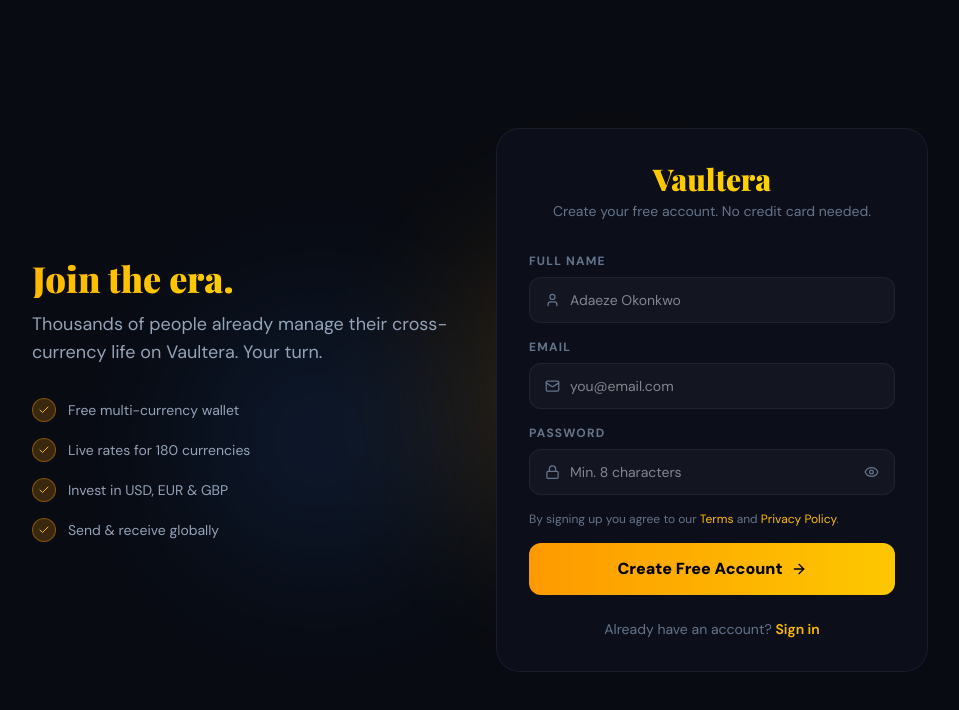
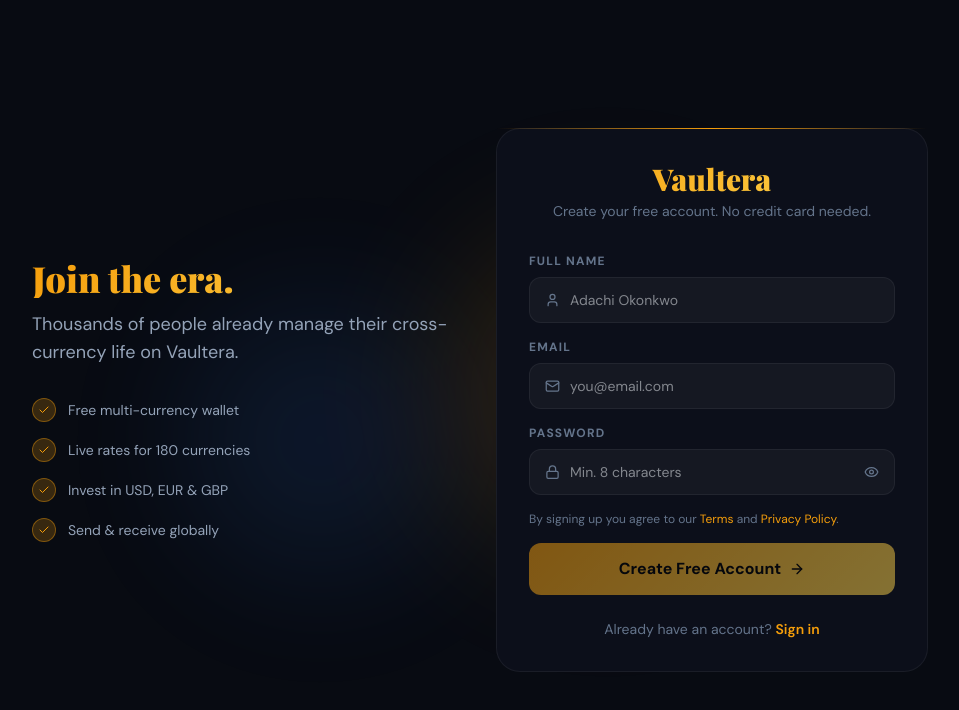
Before and after one commit to Codegoddexx/Vaultera, a Next.js app in the folder vaultera/: page /auth/register in a window 1280 px wide. Shown: the top 710 px of the page, without its empty margins (160-1119 px from the left). Built offline with nearby package versions, Linux system fonts and the light colour scheme; a web font is replaced by a local one.

Commit message:
feat: globe loader on all API call buttons

```diff
--- a/vaultera/src/app/auth/register/page.tsx
+++ b/vaultera/src/app/auth/register/page.tsx
@@ -2,44 +2,68 @@
 import { useState } from "react";
 import { motion } from "framer-motion";
 import Link from "next/link";
+import { useRouter } from "next/navigation";
 import { Eye, EyeOff, Mail, Lock, User, ArrowRight, Check } from "lucide-react";
+import PageLoader from "@/components/layout/PageLoader";
 
-const PERKS = ["Free multi-currency wallet", "Live rates for 180 currencies", "Invest in USD, EUR & GBP", "Send & receive globally"];
+const PERKS = [
+  "Free multi-currency wallet",
+  "Live rates for 180 currencies",
+  "Invest in USD, EUR & GBP",
+  "Send & receive globally",
+];
 
 export default function RegisterPage() {
+  const router = useRouter();
   const [show, setShow] = useState(false);
+  const [loading, setLoading] = useState(false);
   const [form, setForm] = useState({ name: "", email: "", password: "" });
 
+  const handleRegister = async () => {
+    if (!form.name || !form.email || !form.password) return;
+    setLoading(true);
+    await new Promise(r => setTimeout(r, 1500));
+    router.push("/dashboard");
+  };
+
   return (
-    <div className="min-h-screen flex items-center justify-center px-4 py-12 relative"
+    <>
+      <PageLoader show={loading} />
+
+      <div className="min-h-screen flex items-center justify-center px-4 py-12"
         style={{ background: "var(--bg-primary)" }}>
 
-      <div className="absolute inset-0 pointer-events-none overflow-hidden">
+        <div className="fixed inset-0 pointer-events-none overflow-hidden">
           <div className="absolute top-1/4 right-1/4 w-96 h-96 rounded-full blur-3xl opacity-20"
-          style={{ background: "radial-gradient(circle, #F59E0B, transparent)" }} />
+            style={{ background: "radial-gradient(circle, var(--gold), transparent)" }} />
           <div className="absolute bottom-1/4 left-1/4 w-80 h-80 rounded-full blur-3xl opacity-15"
-          style={{ background: "radial-gradient(circle, #3B82F6, transparent)" }} />
+            style={{ background: "radial-gradient(circle, var(--blue), transparent)" }} />
         </div>
 
         <div className="relative w-full max-w-4xl grid grid-cols-1 lg:grid-cols-2 gap-8 items-center">
 
-        {/* Left — perks */}
+          {/* Left perks */}
           <motion.div initial={{ opacity: 0, x: -30 }} animate={{ opacity: 1, x: 0 }}
             transition={{ duration: 0.7 }} className="hidden lg:block">
-          <div className="text-4xl font-black mb-3 bg-gradient-to-r from-amber-400 to-yellow-300 bg-clip-text text-transparent"
+            <div className="text-4xl font-black mb-3 gold-text"
               style={{ fontFamily: "var(--font-playfair)" }}>
               Join the era.
             </div>
             <p className="text-lg mb-8" style={{ color: "var(--text-secondary)" }}>
-            Thousands of people already manage their cross-currency life on Vaultera. Your turn.
+              Thousands of people already manage their cross-currency life on Vaultera.
             </p>
             <div className="space-y-4">
               {PERKS.map((perk, i) => (
-              <motion.div key={perk} initial={{ opacity: 0, x: -20 }} animate={{ opacity: 1, x: 0 }}
+                <motion.div key={perk}
+                  initial={{ opacity: 0, x: -20 }} animate={{ opacity: 1, x: 0 }}
                   transition={{ delay: 0.2 + i * 0.1 }}
                   className="flex items-center gap-3">
-                <div className="w-6 h-6 rounded-full bg-amber-500/20 border border-amber-500/40 flex items-center justify-center shrink-0">
-                  <Check size={12} className="text-amber-400" />
+                  <div className="w-6 h-6 rounded-full flex items-center justify-center shrink-0"
+                    style={{
+                      background: "color-mix(in srgb, var(--gold) 20%, transparent)",
+                      border: "1px solid color-mix(in srgb, var(--gold) 40%, transparent)",
+                    }}>
+                    <Check size={12} style={{ color: "var(--gold)" }} />
                   </div>
                   <span className="text-sm" style={{ color: "var(--text-secondary)" }}>{perk}</span>
                 </motion.div>
@@ -47,60 +71,58 @@ export default function RegisterPage() {
             </div>
           </motion.div>
 
-        {/* Right — form */}
+          {/* Right form */}
           <motion.div initial={{ opacity: 0, y: 30 }} animate={{ opacity: 1, y: 0 }}
             transition={{ duration: 0.7 }} className="relative">
-          <div className="absolute inset-x-0 top-0 h-px bg-gradient-to-r from-transparent via-amber-500/50 to-transparent rounded-t-3xl" />
-          <div className="rounded-3xl border p-8 backdrop-blur-xl"
+            <div className="absolute inset-x-0 top-0 h-px rounded-t-3xl"
+              style={{ background: "linear-gradient(90deg, transparent, var(--gold), transparent)" }} />
+            <div className="rounded-3xl border p-8"
               style={{ background: "var(--bg-surface)", borderColor: "var(--border)" }}>
 
               <div className="text-center mb-8">
                 <Link href="/">
-                <div className="text-3xl font-black bg-gradient-to-r from-amber-400 to-yellow-300 bg-clip-text text-transparent mb-1"
+                  <div className="text-3xl font-black gold-text mb-1"
                     style={{ fontFamily: "var(--font-playfair)" }}>Vaultera</div>
                 </Link>
-              <p className="text-sm" style={{ color: "var(--text-muted)" }}>Create your free account. No credit card needed.</p>
+                <p className="text-sm" style={{ color: "var(--text-muted)" }}>
+                  Create your free account. No credit card needed.
+                </p>
               </div>
 
               <div className="space-y-4">
-              <div>
+                {[
+                  { label: "Full Name", type: "text", placeholder: "Adachi Okonkwo", field: "name", icon: User },
+                  { label: "Email", type: "email", placeholder: "you@email.com", field: "email", icon: Mail },
+                ].map(f => (
+                  <div key={f.field}>
                     <label className="block text-xs font-bold uppercase tracking-widest mb-2"
-                  style={{ color: "var(--text-muted)" }}>Full Name</label>
+                      style={{ color: "var(--text-muted)" }}>{f.label}</label>
                     <div className="relative">
-                  <User size={15} className="absolute left-4 top-1/2 -translate-y-1/2 text-slate-500" />
-                  <input type="text" placeholder="Adaeze Okonkwo"
-                    value={form.name}
-                    onChange={e => setForm({ ...form, name: e.target.value })}
-                    className="w-full pl-10 pr-4 py-3 rounded-xl border text-sm focus:outline-none focus:border-amber-500/50 transition-all"
-                    style={{ background: "var(--bg-card)", borderColor: "var(--border)", color: "var(--text-primary)" }} />
+                      <f.icon size={15} className="absolute left-4 top-1/2 -translate-y-1/2"
+                        style={{ color: "var(--text-muted)" }} />
+                      <input type={f.type} placeholder={f.placeholder}
+                        value={form[f.field as keyof typeof form]}
+                        onChange={e => setForm({ ...form, [f.field]: e.target.value })}
+                        className="vt-input w-full pl-10 pr-4 py-3 rounded-xl text-sm"
+                        style={{ borderRadius: "0.75rem" }} />
                     </div>
                   </div>
-
-              <div>
-                <label className="block text-xs font-bold uppercase tracking-widest mb-2"
-                  style={{ color: "var(--text-muted)" }}>Email</label>
-                <div className="relative">
-                  <Mail size={15} className="absolute left-4 top-1/2 -translate-y-1/2 text-slate-500" />
-                  <input type="email" placeholder="you@email.com"
-                    value={form.email}
-                    onChange={e => setForm({ ...form, email: e.target.value })}
-                    className="w-full pl-10 pr-4 py-3 rounded-xl border text-sm focus:outline-none focus:border-amber-500/50 transition-all"
-                    style={{ background: "var(--bg-card)", borderColor: "var(--border)", color: "var(--text-primary)" }} />
-                </div>
-              </div>
+                ))}
 
                 <div>
                   <label className="block text-xs font-bold uppercase tracking-widest mb-2"
                     style={{ color: "var(--text-muted)" }}>Password</label>
                   <div className="relative">
-                  <Lock size={15} className="absolute left-4 top-1/2 -translate-y-1/2 text-slate-500" />
+                    <Lock size={15} className="absolute left-4 top-1/2 -translate-y-1/2"
+                      style={{ color: "var(--text-muted)" }} />
                     <input type={show ? "text" : "password"} placeholder="Min. 8 characters"
                       value={form.password}
                       onChange={e => setForm({ ...form, password: e.target.value })}
-                    className="w-full pl-10 pr-10 py-3 rounded-xl border text-sm focus:outline-none focus:border-amber-500/50 transition-all"
-                    style={{ background: "var(--bg-card)", borderColor: "var(--border)", color: "var(--text-primary)" }} />
+                      className="vt-input w-full pl-10 pr-10 py-3 rounded-xl text-sm"
+                      style={{ borderRadius: "0.75rem" }} />
                     <button onClick={() => setShow(!show)}
-                    className="absolute right-4 top-1/2 -translate-y-1/2 text-slate-500 hover:text-slate-300">
+                      className="absolute right-4 top-1/2 -translate-y-1/2"
+                      style={{ color: "var(--text-muted)" }}>
                       {show ? <EyeOff size={15} /> : <Eye size={15} />}
                     </button>
                   </div>
@@ -108,20 +130,23 @@ export default function RegisterPage() {
 
                 <p className="text-xs" style={{ color: "var(--text-muted)" }}>
                   By signing up you agree to our{" "}
-                <a href="#" className="text-amber-400 hover:underline">Terms</a> and{" "}
-                <a href="#" className="text-amber-400 hover:underline">Privacy Policy</a>.
+                  <a href="#" style={{ color: "var(--gold)" }}>Terms</a> and{" "}
+                  <a href="#" style={{ color: "var(--gold)" }}>Privacy Policy</a>.
                 </p>
 
-              <motion.button whileHover={{ scale: 1.02, boxShadow: "0 0 40px rgba(245,158,11,0.4)" }}
-                whileTap={{ scale: 0.98 }}
-                className="w-full py-3.5 bg-gradient-to-r from-amber-500 to-yellow-400 text-black font-black rounded-xl flex items-center justify-center gap-2">
+                <motion.button
+                  onClick={handleRegister}
+                  disabled={!form.name || !form.email || !form.password || loading}
+                  whileHover={{ scale: 1.02 }} whileTap={{ scale: 0.98 }}
+                  className="gold-btn w-full py-3.5 rounded-xl flex items-center justify-center gap-2 font-black"
+                  style={{ opacity: !form.name || !form.email || !form.password ? 0.5 : 1 }}>
                   Create Free Account <ArrowRight size={16} />
                 </motion.button>
               </div>
 
               <div className="mt-6 text-center text-sm" style={{ color: "var(--text-muted)" }}>
                 Already have an account?{" "}
-              <Link href="/auth/login" className="text-amber-400 hover:text-amber-300 font-semibold transition-colors">
+                <Link href="/auth/login" className="font-semibold" style={{ color: "var(--gold)" }}>
                   Sign in
                 </Link>
               </div>
@@ -129,5 +154,6 @@ export default function RegisterPage() {
           </motion.div>
         </div>
       </div>
+    </>
   );
 }
--- a/vaultera/src/app/invest/page.tsx
+++ b/vaultera/src/app/invest/page.tsx
@@ -1,11 +1,12 @@
 "use client";
 import { useState } from "react";
-import { motion } from "framer-motion";
-import { TrendingUp, Lock, Calendar, ChevronRight } from "lucide-react";
+import { motion, AnimatePresence } from "framer-motion";
+import { TrendingUp, Lock, Calendar, ChevronRight, CheckCircle } from "lucide-react";
 import { useAppStore } from "@/store/useAppStore";
 import { formatCurrency } from "@/lib/utils";
 import { getCurrencyFlag } from "@/lib/formatters";
 import { MOCK_INVESTMENT_PLANS } from "@/lib/mockData";
+import PageLoader from "@/components/layout/PageLoader";
 
 const RISK_COLORS: Record<string, string> = {
   low: "var(--green)",
@@ -17,13 +18,50 @@ export default function InvestPage() {
   const { activeInvestments } = useAppStore();
   const [tab, setTab] = useState<"plans" | "active">("plans");
   const [currency, setCurrency] = useState("all");
+  const [loading, setLoading] = useState(false);
+  const [investing, setInvesting] = useState<string | null>(null);
+  const [success, setSuccess] = useState<string | null>(null);
 
   const filtered = currency === "all"
     ? MOCK_INVESTMENT_PLANS
     : MOCK_INVESTMENT_PLANS.filter(p => p.currency === currency);
 
+  const handleInvest = async (planId: string, planName: string) => {
+    setInvesting(planId);
+    setLoading(true);
+    await new Promise(r => setTimeout(r, 1500));
+    setLoading(false);
+    setInvesting(null);
+    setSuccess(planName);
+    setTimeout(() => setSuccess(null), 3000);
+  };
+
   return (
+    <>
+      <PageLoader show={loading} />
+
       <div className="space-y-6">
+
+        {/* Success toast */}
+        <AnimatePresence>
+          {success && (
+            <motion.div
+              initial={{ opacity: 0, y: -20 }}
+              animate={{ opacity: 1, y: 0 }}
+              exit={{ opacity: 0, y: -20 }}
+              className="fixed top-6 right-6 z-50 flex items-center gap-3 px-5 py-3 rounded-2xl border shadow-lg"
+              style={{
+                background: "color-mix(in srgb, var(--green) 12%, var(--bg-surface))",
+                borderColor: "color-mix(in srgb, var(--green) 30%, transparent)",
+              }}>
+              <CheckCircle size={18} style={{ color: "var(--green)" }} />
+              <span className="text-sm font-semibold" style={{ color: "var(--text-primary)" }}>
+                Invested in {success}!
+              </span>
+            </motion.div>
+          )}
+        </AnimatePresence>
+
         {/* Tabs */}
         <div className="flex gap-2 p-1 rounded-2xl w-fit"
           style={{ background: "var(--bg-surface)" }}>
@@ -65,7 +103,7 @@ export default function InvestPage() {
                     initial={{ opacity: 0, y: 20 }} animate={{ opacity: 1, y: 0 }}
                     transition={{ delay: i * 0.07 }}
                     whileHover={{ y: -5 }}
-                  className="rounded-2xl border p-5 cursor-pointer relative overflow-hidden"
+                    className="rounded-2xl border p-5 relative overflow-hidden"
                     style={{ background: "var(--bg-card)", borderColor: "var(--border)" }}
                     onMouseEnter={e => (e.currentTarget as HTMLElement).style.borderColor = "color-mix(in srgb, var(--gold) 30%, transparent)"}
                     onMouseLeave={e => (e.currentTarget as HTMLElement).style.borderColor = "var(--border)"}
@@ -109,9 +147,13 @@ export default function InvestPage() {
                       ))}
                     </div>
 
-                  <button className="gold-btn w-full py-2.5 rounded-xl text-xs font-black flex items-center justify-center gap-1">
+                    <motion.button
+                      onClick={() => handleInvest(plan.id, plan.name)}
+                      disabled={investing === plan.id}
+                      whileHover={{ scale: 1.02 }} whileTap={{ scale: 0.98 }}
+                      className="gold-btn w-full py-2.5 rounded-xl text-xs font-black flex items-center justify-center gap-1">
                       Invest Now <ChevronRight size={14} />
-                  </button>
+                    </motion.button>
                   </motion.div>
                 );
               })}
@@ -149,7 +191,6 @@ export default function InvestPage() {
                       </div>
                     </div>
                   </div>
-                {/* Progress bar */}
                   <div className="w-full h-2 rounded-full mb-1" style={{ background: "var(--border)" }}>
                     <motion.div className="h-2 rounded-full"
                       initial={{ width: 0 }}
@@ -166,5 +207,6 @@ export default function InvestPage() {
           </div>
         )}
       </div>
+    </>
   );
 }
```
Also changed, not shown: vaultera/src/app/convert/page.tsx (+39 -16 lines), vaultera/src/app/receive/page.tsx (+19 -6 lines), vaultera/src/app/send/page.tsx (+41 -20 lines). Lines whose indentation alone changed are shown as unchanged.
